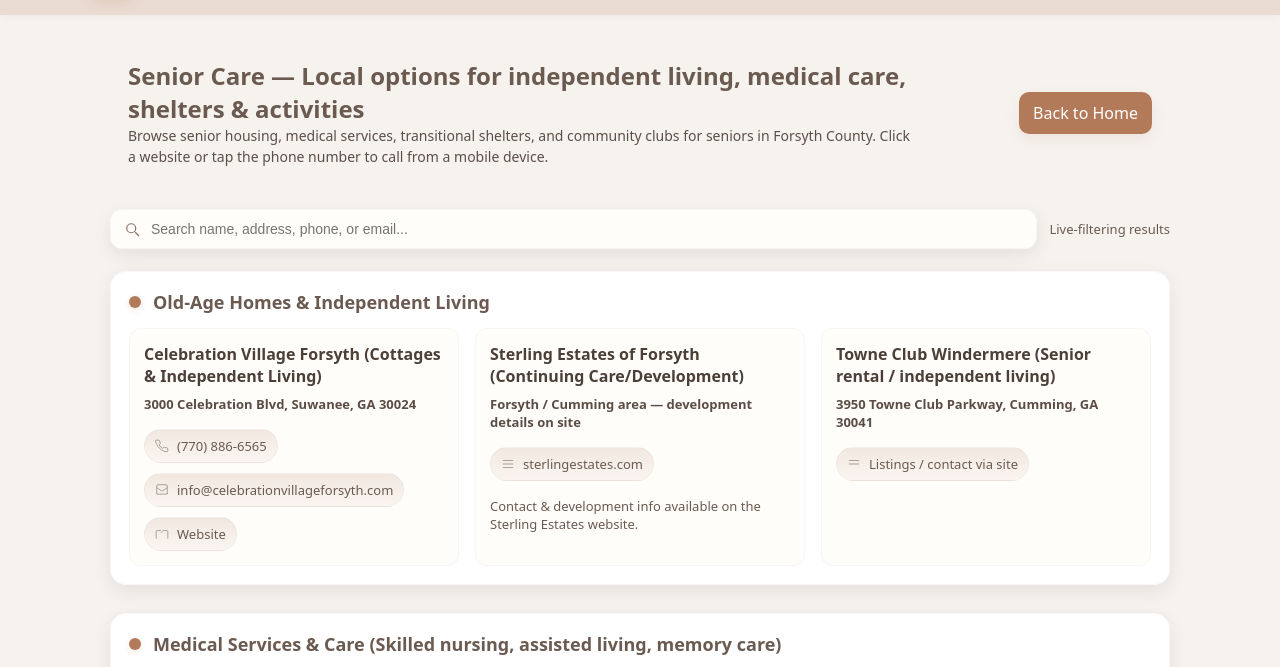
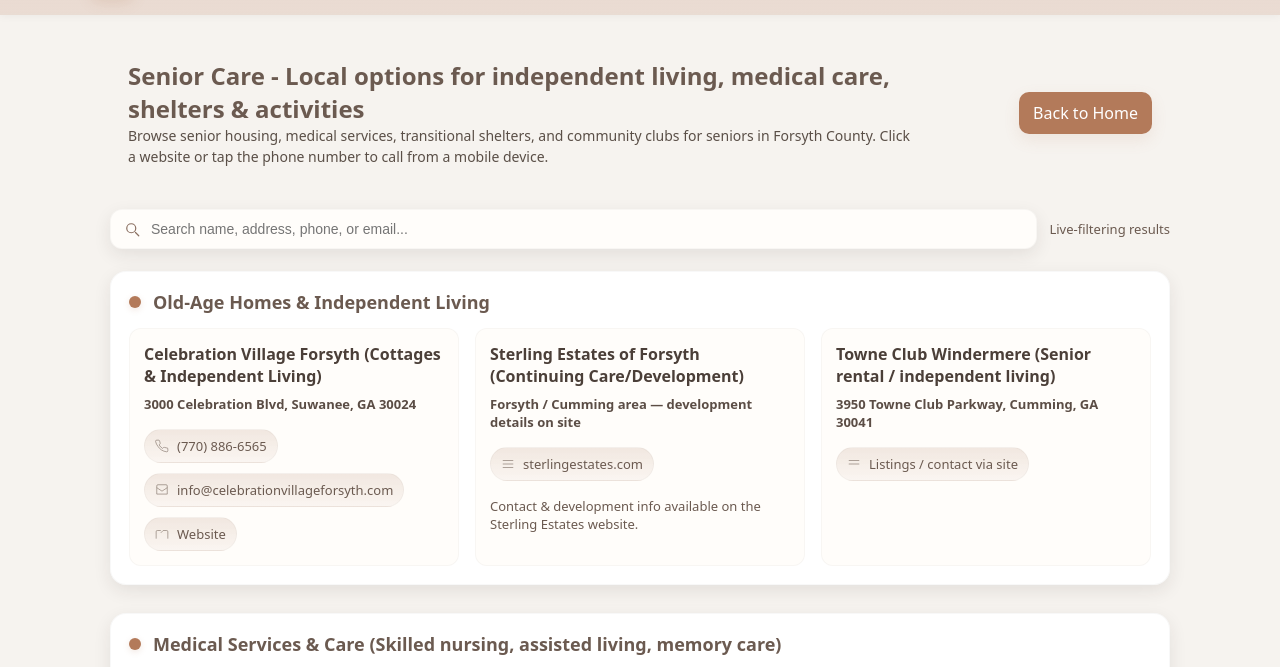
Before and after one commit to sreejapunuru/Website, a plain HTML site: page senior-care.html in a window 1280 px wide. Shown: the part 87-754 px from the top of the page. Drawn offline with Linux system fonts and the light colour scheme.

Commit message:
Update senior-care.html

```diff
--- a/senior-care.html
+++ b/senior-care.html
@@ -194,7 +194,7 @@
     <div class="hero">
       <div class="title">
         <div>
-          <h2>Senior Care — Local options for independent living, medical care, shelters & activities</h2>
+          <h2>Senior Care - Local options for independent living, medical care, shelters & activities</h2>
           <p>Browse senior housing, medical services, transitional shelters, and community clubs for seniors in Forsyth County. Click a website or tap the phone number to call from a mobile device.</p>
         </div>
         <div style="min-width:220px;text-align:right">
```
